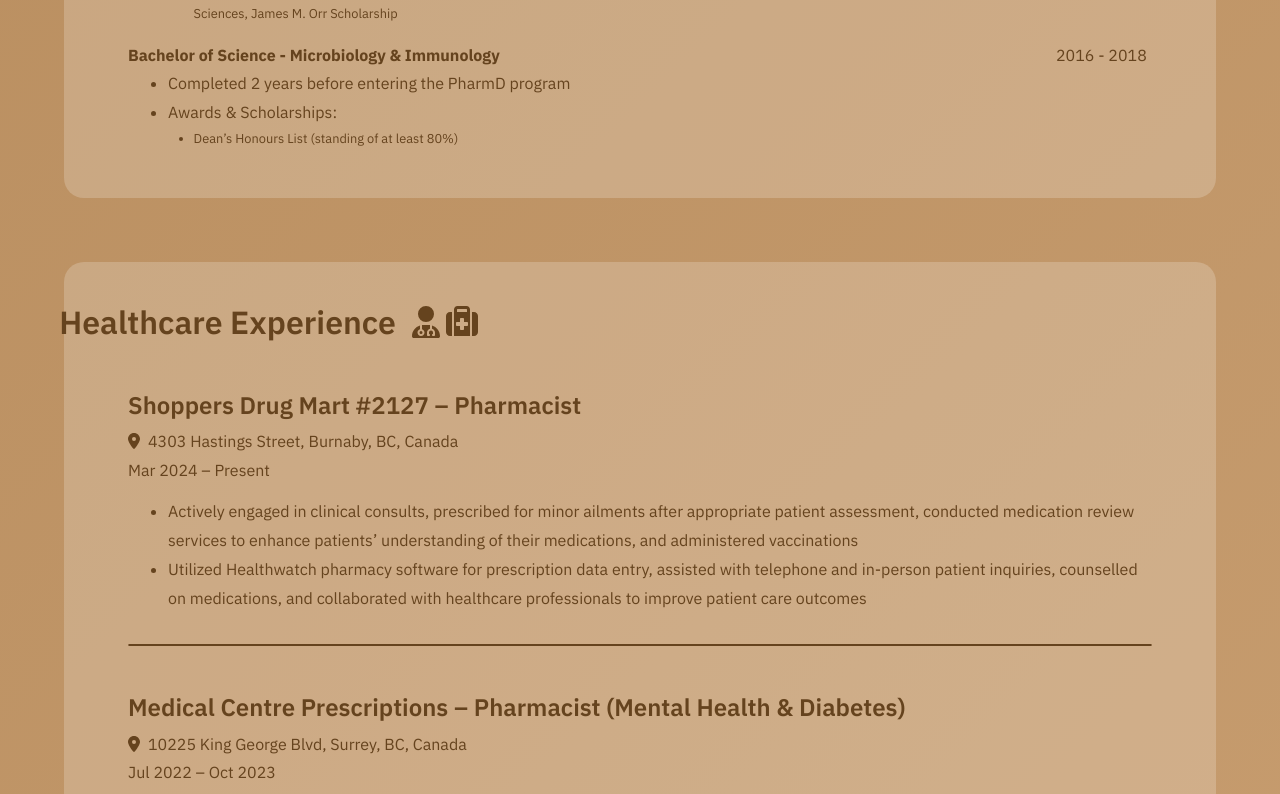
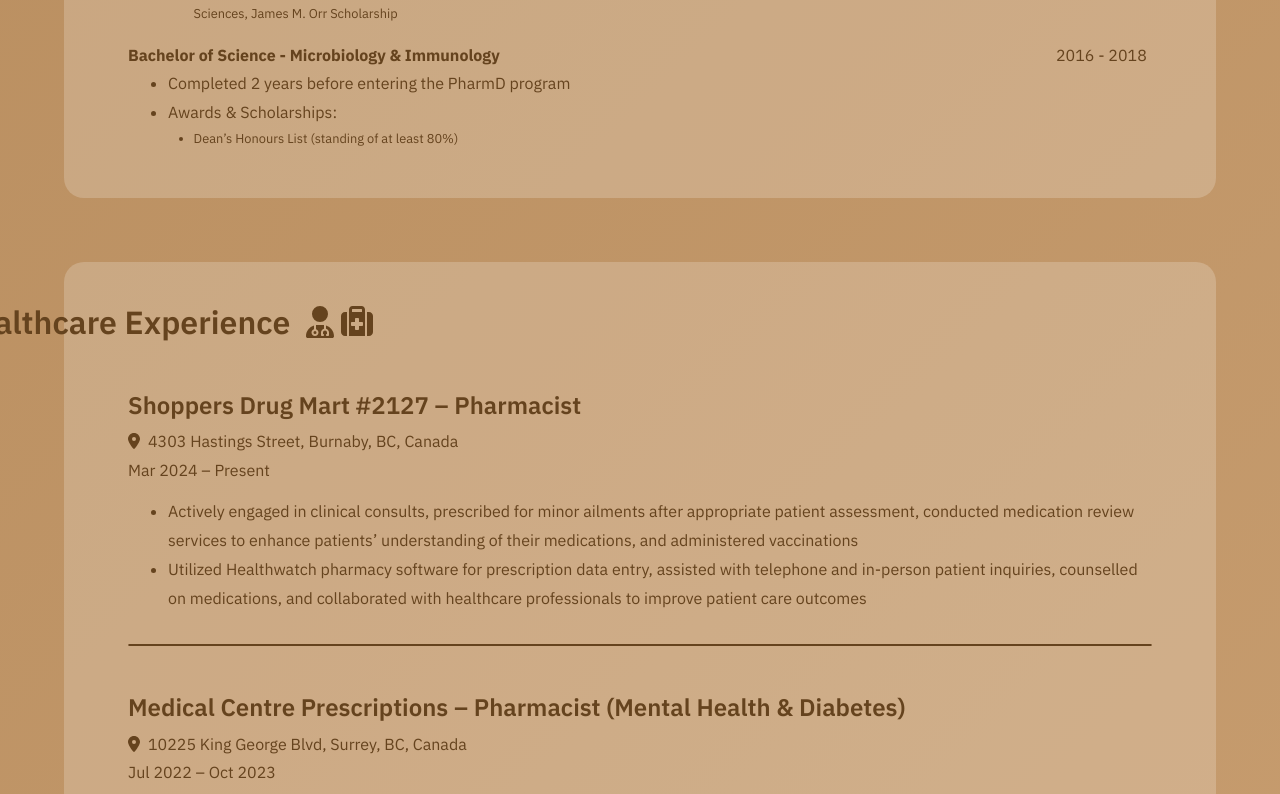
Before and after one commit to steph-xue/portfolio, a React (Vite) app: page /experiences in a window 1280 px wide. Shown: the part 1226-2020 px from the top of the page. Built offline with nearby package versions, Linux system fonts and the light colour scheme.

Commit message:
fix spacing

```diff
--- a/src/style.scss
+++ b/src/style.scss
@@ -1182,7 +1182,7 @@ a {
 	font-size: var(--fs-xl);
 	font-weight: var(--fw-med);
 	margin: 0 0 1em 0;
-	width: 110%;
+	width: 130%;
 }
 
 .research-title {
```
